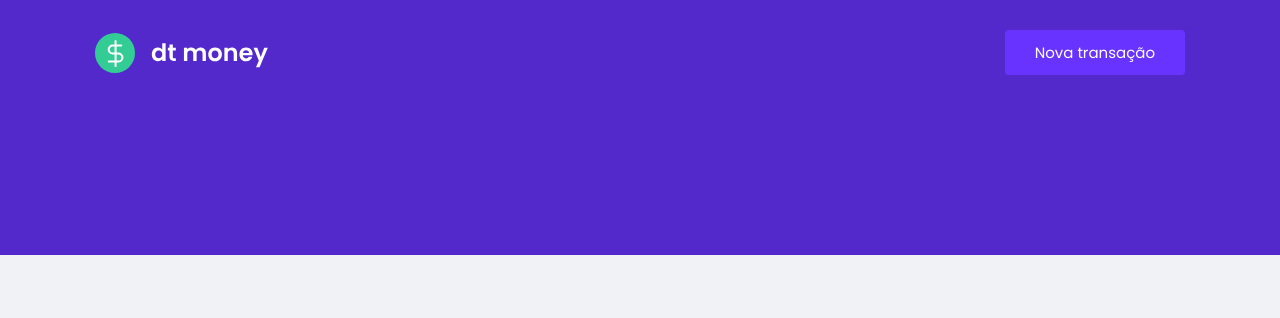
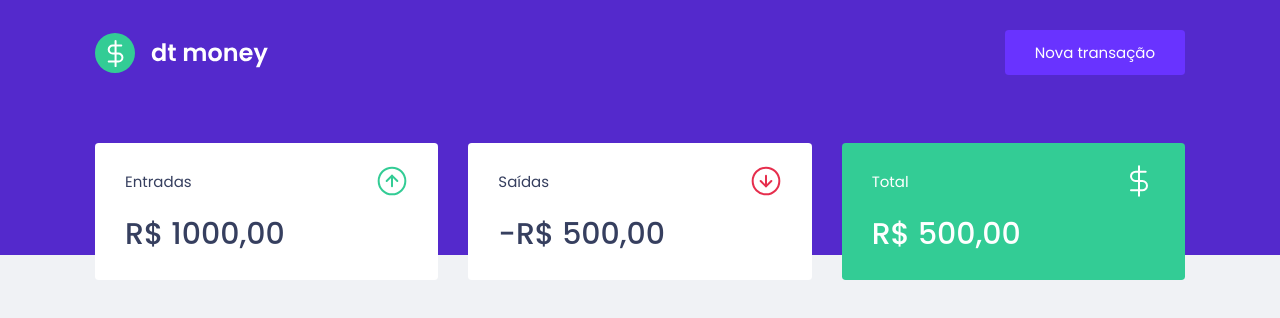
Before and after one commit to franklaercio/finances-react, a React (Create React App) app in the folder web/: page / in a window 1280 px wide. Shown: the top 318 px of the page. Built offline with nearby package versions, Linux system fonts and the light colour scheme.

Commit message:
Adding Summary

```diff
--- a/web/public/index.html
+++ b/web/public/index.html
@@ -9,7 +9,7 @@
 
     <title>dtmoney</title>
 
-    <link href="https://fonts.googleapis.com/css2?family=Poppins:wght@400;600&display=swap" rel="stylesheet">
+    <link href="https://fonts.googleapis.com/css2?family=Poppins:wght@400;500;600&display=swap" rel="stylesheet">
   </head>
   <body>
     <noscript>You need to enable JavaScript to run this app.</noscript>
--- a/web/src/App.tsx
+++ b/web/src/App.tsx
@@ -1,3 +1,4 @@
+import { Dashboard } from './components/Dashboard';
 import { Header } from './components/Header';
 import { GlobalStyle } from './styles/global';
 
@@ -5,6 +6,7 @@
   return (
     <>
       <Header />
+      <Dashboard />
       <GlobalStyle />
     </>
   );
--- /dev/null
+++ b/web/src/components/Dashboard/index.tsx
@@ -0,0 +1,10 @@
+import { Summary } from "../Summary";
+import { Container } from "./styles";
+
+export function Dashboard() {
+    return(
+        <Container>
+            <Summary />
+        </Container>
+    )
+}
--- /dev/null
+++ b/web/src/components/Dashboard/styles.ts
@@ -0,0 +1,7 @@
+import styled from "styled-components";
+
+export const Container = styled.main`
+    max-width: 1120px;
+    margin: 0 auto;
+    padding: 2.5rem 1rem;
+`;
--- /dev/null
+++ b/web/src/components/Summary/index.tsx
@@ -0,0 +1,33 @@
+import incomeImg from '../../assets/income.svg';
+import outcomeImg from '../../assets/outcome.svg';
+import totalImg from '../../assets/total.svg';
+
+import { Container } from "./styles";
+
+export function Summary() {
+    return (
+        <Container>
+            <div>
+                <header>
+                    <p>Entradas</p>
+                    <img src={incomeImg}  alt="Entradas"/>
+                </header>
+                <strong>R$ 1000,00</strong>
+            </div>
+            <div>
+                <header>
+                    <p>Saídas</p>
+                    <img src={outcomeImg}  alt="Saídas"/>
+                </header>
+                <strong>-R$ 500,00</strong>
+            </div>
+            <div className="highlight-background">
+                <header>
+                    <p>Total</p>
+                    <img src={totalImg}  alt="Total"/>
+                </header>
+                <strong>R$ 500,00</strong>
+            </div>
+        </Container>
+    )
+}
--- /dev/null
+++ b/web/src/components/Summary/styles.ts
@@ -0,0 +1,34 @@
+import styled from "styled-components";
+
+export const Container = styled.div `
+    display: grid;
+    grid-template-columns: repeat(3, 1fr);
+    gap: 2rem;
+    margin-top: -10rem;
+
+    div {
+        background: var(--shape);
+        padding: 1.5rem 2rem;
+        border-radius: 0.25rem;
+        color: var(--text-title);
+
+        header {
+            display: flex;
+            align-items: center;
+            justify-content: space-between;
+        }
+
+        strong {
+            margin-top: 1rem;
+            font-size: 2rem;
+            font-weight: 500;
+            line-height: 3rem;
+            display: block;
+        }
+
+        &.highlight-background {
+            background: var(--green);
+            color: #FFF;
+        }
+    }
+`
--- a/web/src/styles/global.ts
+++ b/web/src/styles/global.ts
@@ -4,6 +4,7 @@
     :root {
         --red: #E52E4D;
         --blue: #5429CC;
+        --green: #33CC95;
 
         --blue-light: #6933FF;
 
```
Also changed, not shown: web/src/assets/income.svg (renamed from web/src/assets/entradas.svg), web/src/assets/outcome.svg (renamed from web/src/assets/saidas.svg).
